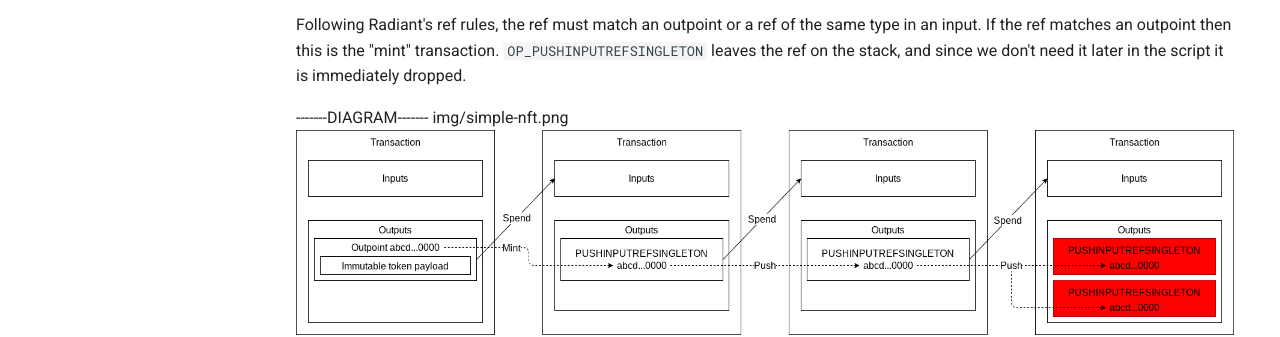
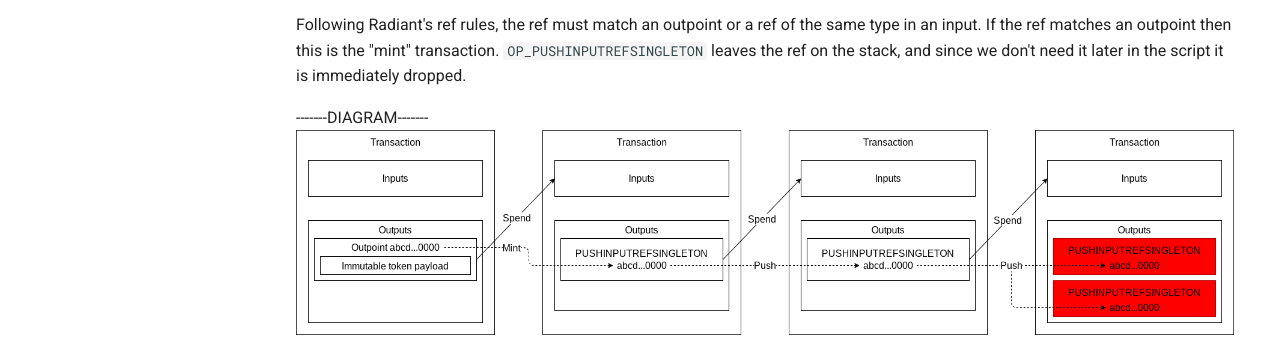
Before and after one commit to RadiantBlockchain-Community/Radiant-Wiki, an MkDocs documentation site: the page built from docs/programming/radiant/simple-nft.md, in a window 1280 px wide and 900 px high, scrolled down 436 px. Shown: the part 152-489 px from the top of the window. Built offline with MkDocs 1.6.1 and Material for MkDocs 9.7.7, drawn with Linux system fonts in a browser that asks for light colours.

Commit message:
Update simple-nft.md

```diff
--- a/docs/programming/radiant/simple-nft.md
+++ b/docs/programming/radiant/simple-nft.md
@@ -16,7 +16,6 @@ OP_DUP OP_HASH160 <pubKeyHash> OP_EQUALVERIFY OP_CHECKSIG
 Following Radiant's ref rules, the ref must match an outpoint or a ref of the same type in an input. If the ref matches an outpoint then this is the "mint" transaction. `OP_PUSHINPUTREFSINGLETON` leaves the ref on the stack, and since we don't need it later in the script it is immediately dropped.
 
 -------DIAGRAM-------
-img/simple-nft.png
 ![](img/simple-nft.png)
 
 > Mint and transfer of an NFT, followed by an invalid transaction
```
